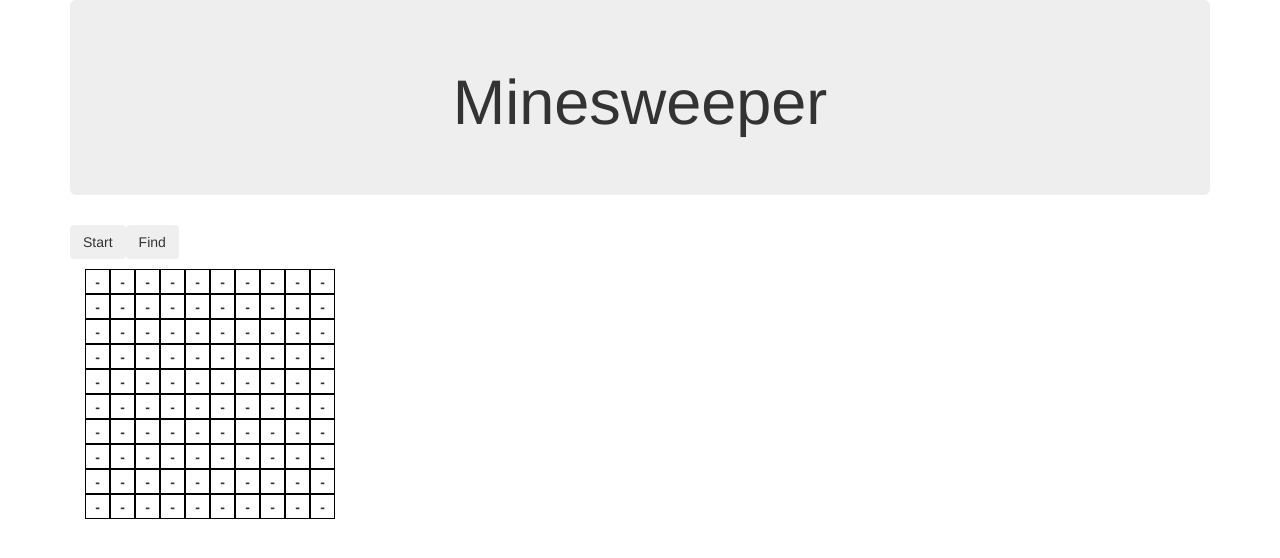
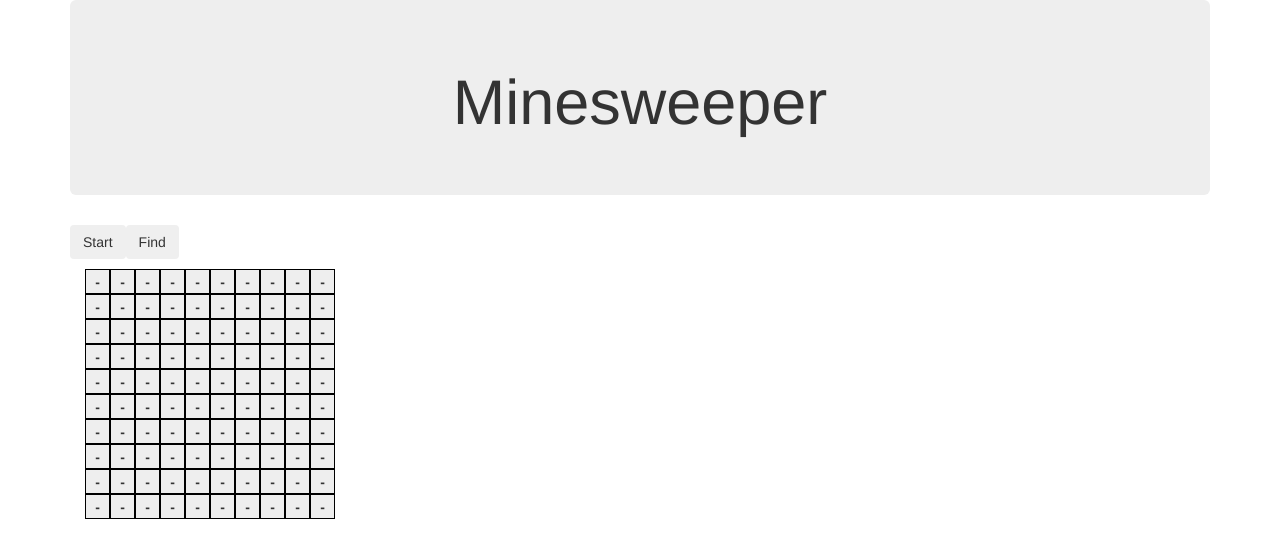
Before and after one commit to ilduchea/minesweeper-angular, an Angular app: page / in a window 1280 px wide. Shown: the top 558 px of the page. Built offline with nearby package versions, Linux system fonts and the light colour scheme.

Commit message:
add styling to mine

```diff
--- a/src/styles.css
+++ b/src/styles.css
@@ -1,5 +1,6 @@
 /* You can add global styles to this file, and also import other style files */
 .mine {
+  background: #eee;
   border: 1px solid #000;
   width: 25px;
   height: 25px;
```
